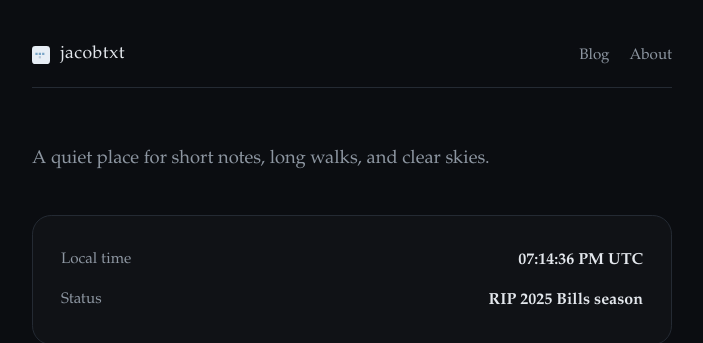
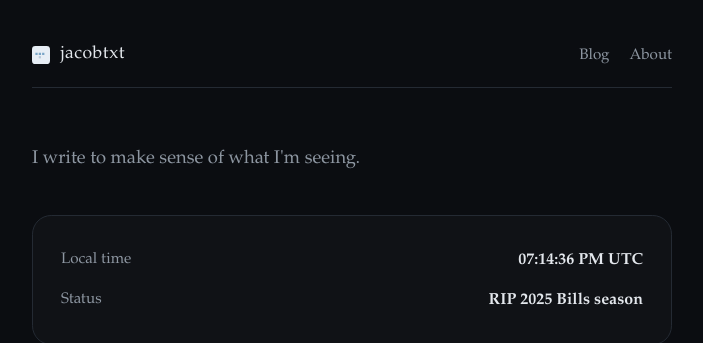
Before and after one commit to JacobBuffalo/jacobtxt, a Jekyll site: the page built from index.html, in a window 1280 px wide. Shown: the top 343 px of the page, without its empty margins (288-991 px from the left). Built offline with Jekyll 4.4.1, drawn with Linux system fonts in a browser that asks for light colours.

Commit message:
Update index.html

```diff
--- a/index.html
+++ b/index.html
@@ -3,7 +3,7 @@ layout: default
 title: Home
 ---
 <section class="intro">
-  <p class="intro-text">A quiet place for short notes, long walks, and clear skies.</p>
+  <p class="intro-text">I write to make sense of what I'm seeing.</p>
 </section>
 
 <section class="status-card">
```
